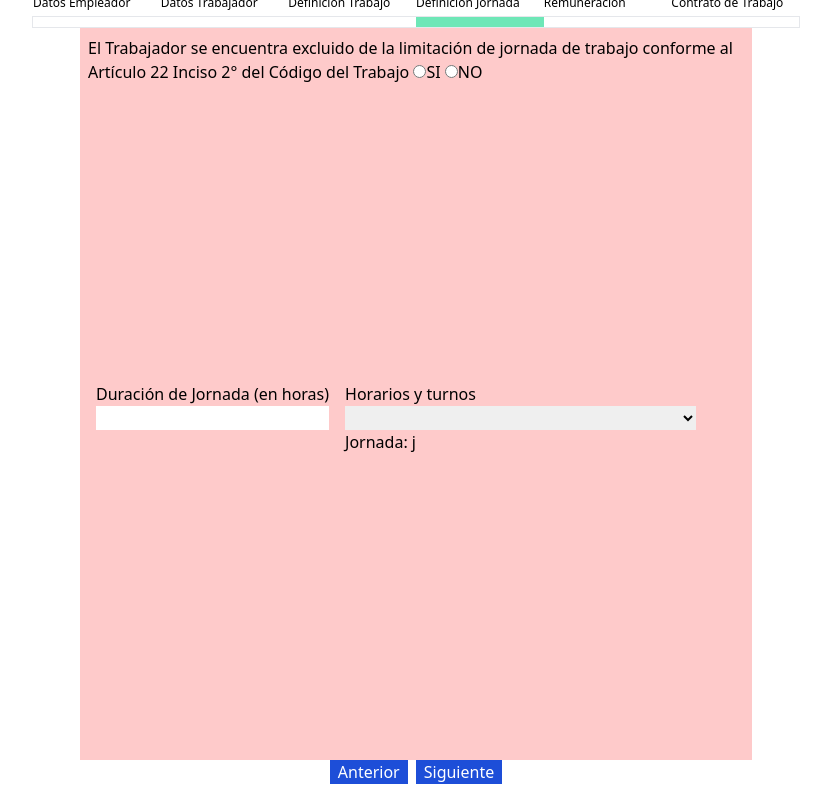
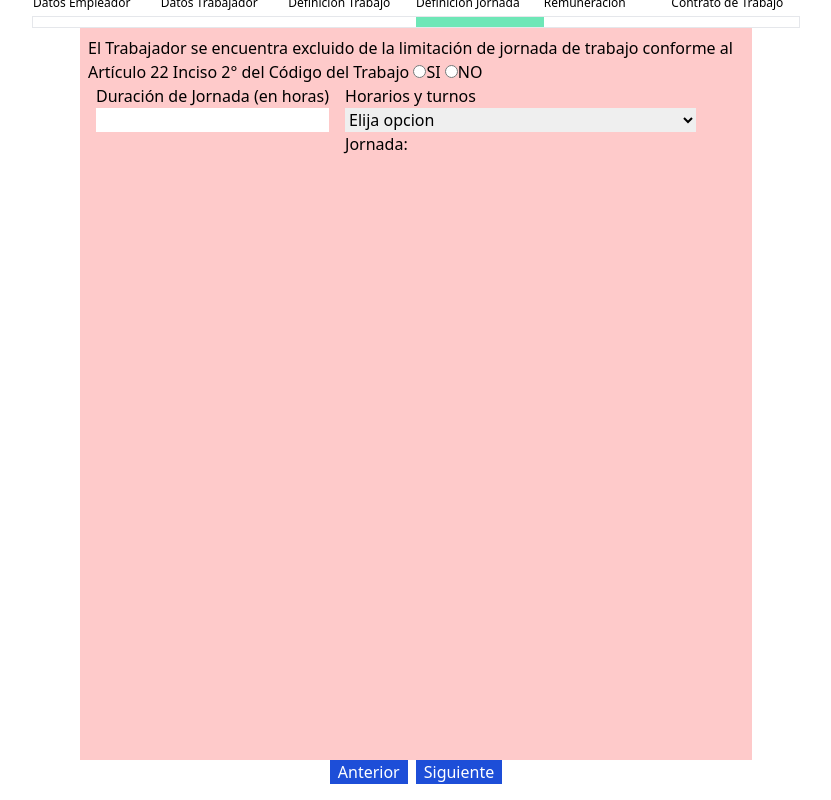
Before and after one commit to jorgemunozc/contratos-trabajo, a Vue app: page /contrato-trabajo/4 in a window 1280 px wide. Shown: the whole page, without its empty margins (224-1055 px from the left). Built offline with nearby package versions, Linux system fonts and the light colour scheme.

Commit message:
agregado estilos crollbar

```diff
--- a/src/views/FormDatosJornada.vue
+++ b/src/views/FormDatosJornada.vue
@@ -1,12 +1,20 @@
 <template>
-<div class="form">
+  <div class="form overflow-y-auto content-start">
     <div>
       <label for="jornadaExenta">
         El Trabajador se encuentra excluido de la limitación de jornada de trabajo conforme al Artículo 22
         Inciso 2° del Código del Trabajo
       </label>
-    <input type="radio" name="jornadaExtra" value="1">SI
-    <input type="radio" name="jornadaExtra" value="0">NO
+      <input
+        type="radio"
+        name="jornadaExtra"
+        value="1"
+      >SI
+      <input
+        type="radio"
+        name="jornadaExtra"
+        value="0"
+      >NO
     </div>
     <div class="input-field">
       <label for="duracionJornada">Duración de Jornada (en horas)</label>
@@ -14,36 +22,100 @@
     </div>
     <div class="input-field">
       <label for="tipoJornada">Horarios y turnos</label>
-    <select name="tipoJornada" v-model="jornada">
-      <option value="fijo">Horario fijo sin turnos</option>
-      <option value="regl">Turnos especificados en reglamento interno</option>
-      <option value="mt">Turno rotativo mañana y tarde</option>
-      <option value="mn">Turno rotativo mañana y noche</option>
-      <option value="tn">Turno rotativo tarde y noche</option>
-      <option value="mtn">Turno rotativo mañana, tarde y noche</option>
+      <select
+        v-model="jornada"
+        name="tipoJornada"
+      >
+        <option value="">
+          Elija opcion
+        </option>
+        <option :value="Enums.RotacionTurnos.Fijo">
+          Horario fijo sin turnos
+        </option>
+        <option :value="Enums.RotacionTurnos.Reglamento">
+          Turnos especificados en reglamento interno
+        </option>
+        <option :value="Enums.RotacionTurnos.ManTarde">
+          Turno rotativo mañana y tarde
+        </option>
+        <option :value="Enums.RotacionTurnos.ManNoche">
+          Turno rotativo mañana y noche
+        </option>
+        <option :value="Enums.RotacionTurnos.TardeNoche">
+          Turno rotativo tarde y noche
+        </option>
+        <option :value="Enums.RotacionTurnos.ManTardeNoche">
+          Turno rotativo mañana, tarde y noche
+        </option>
       </select>
-    Jornada: {{jornada}}
+      Jornada: {{ jornada }}
     </div>
-  <TablaHorario :tipoJornada="'j'" v-if="jornada === 'fijo'"/>
-  <TablaHorario :tipoJornada="'m'" v-if="jornada.includes('m')"/>
-  <TablaHorario :tipoJornada="'t'" v-if="jornada.includes('t')"/>
-  <TablaHorario :tipoJornada="'n'" v-if="jornada.includes('n')"/>
+    <TablaHorario
+      v-if="jornada === 'fijo'"
+      :tipo-turno="turno.SinTurno"
+    />
+    <TablaHorario
+      v-if="jornada.includes('m')"
+      :tipo-turno="turno.Manhana"
+    />
+    <TablaHorario
+      v-if="jornada.includes('t')"
+      :tipo-turno="turno.Tarde"
+    />
+    <TablaHorario
+      v-if="jornada.includes('n')"
+      :tipo-turno="turno.Noche"
+    />
   </div>
 </template>
 
 <script lang="ts">
-import { defineComponent, ref } from 'vue'
+import { computed, defineComponent } from 'vue'
 import TablaHorario from '@/components/TablaHorario.vue'
+import store from '@/store/contrato'
+import * as Enums from '@/enums'
 
 export default defineComponent({
   components: {
     TablaHorario
   },
-  setup () {
-    const jornada = ref('j')
+  setup() {
+    const turno = Enums.Turno
+    const jornada = computed<RotacionTurnos | ''>({
+      get: () => {
+       return store.obtenerTipoJornada()
+      },
+      set: (nuevaJornada) => {
+        store.actualizarTipoJornada(nuevaJornada)
+        store.quitarHorariosQueNoSonDeJornadaActual()
+      }
+    })
+
+
+    store.obtenerTipoJornada()
     return {
-      jornada
+      jornada,
+      store,
+      turno,
+      Enums
     }
   }
 })
 </script>
+<style scoped>
+.form {
+  scrollbar-color: rgb(68, 68, 68) gray;
+}
+
+::-webkit-scrollbar {
+  width: 10px;
+}
+
+::-webkit-scrollbar-track {
+  background-color: rgba(128, 128, 128, 0.5);
+}
+
+::-webkit-scrollbar-thumb {
+  background: rgba(0, 0, 0, 0.5);
+}
+</style>
```
Lines whose indentation alone changed are shown as unchanged.
